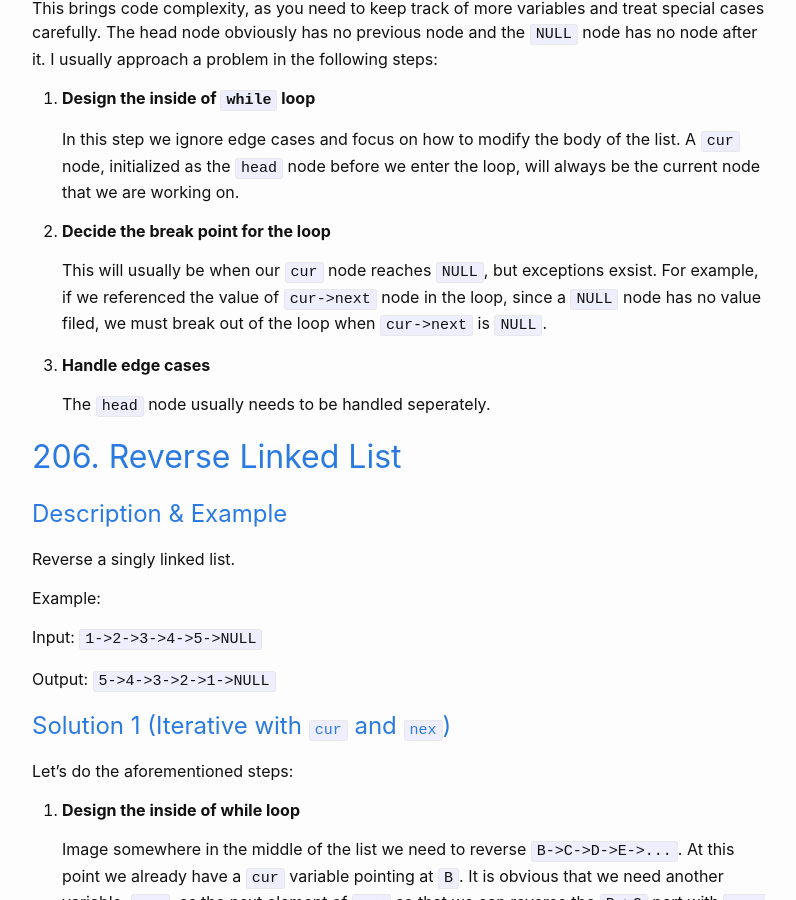
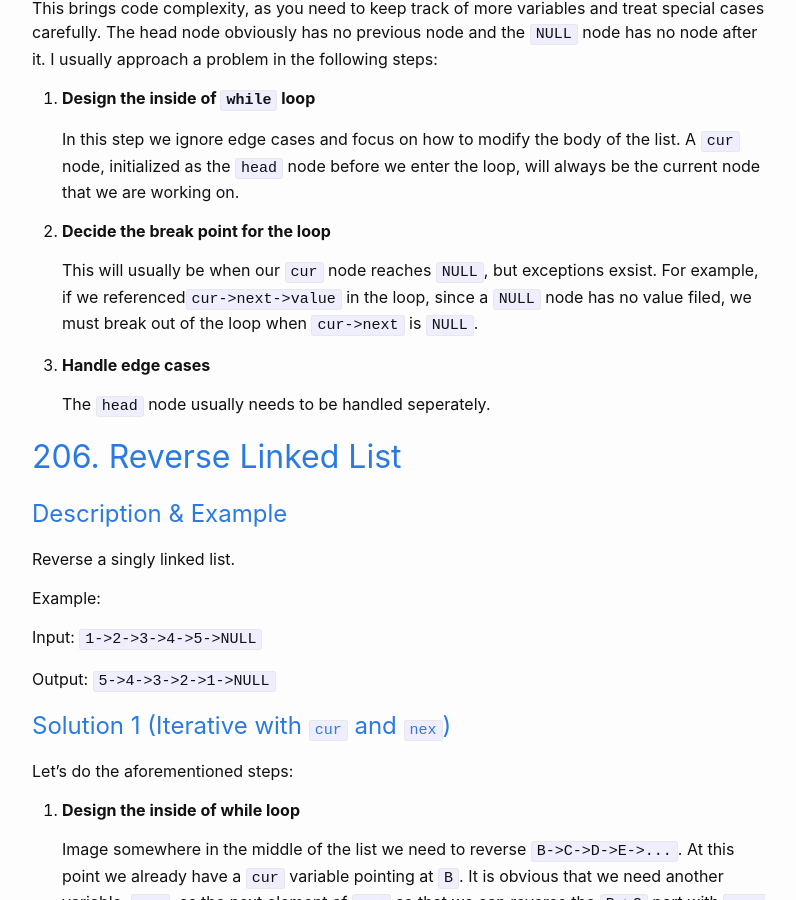
Before and after one commit to x7qiu/x7qiu.github.io, a Jekyll site: the page built from _posts/2019-04-07-LeetCode-LinkedList-part2.md, in a window 1280 px wide and 900 px high, scrolled down 439 px. Shown: the whole window, without its empty margins (238-1034 px from the left). Built offline with Jekyll 4.4.1, drawn with Linux system fonts in a browser that asks for light colours; some of the changed text lies outside the part shown.

Commit message:
simplify code

```diff
--- a/_posts/2019-04-07-LeetCode-LinkedList-part2.md
+++ b/_posts/2019-04-07-LeetCode-LinkedList-part2.md
@@ -16,7 +16,7 @@ This brings code complexity, as you need to keep track of more variables and tre
 
 2. **Decide the break point for the loop**
 
-    This will usually be when our ``cur`` node reaches ``NULL``, but exceptions exsist. For example, if we referenced the value of ``cur->next`` node in the loop, since a ``NULL`` node has no value filed, we must break out of the loop when ``cur->next`` is ``NULL``.
+    This will usually be when our ``cur`` node reaches ``NULL``, but exceptions exsist. For example, if we referenced``cur->next->value`` in the loop, since a ``NULL`` node has no value filed, we must break out of the loop when ``cur->next`` is ``NULL``.
 
 3. **Handle edge cases**
 
@@ -131,7 +129,7 @@ struct ListNode* reverseList(struct ListNode* head) {
     }
 
     struct ListNode* tail = reverseList(head->next);
-    (head->next)->next = head;
+    head->next->next = head;
     head->next = NULL;
     return tail;
 }
```
Also changed, not shown: other parts of _posts/2019-04-07-LeetCode-LinkedList-part2.md (+0 -2 lines).
